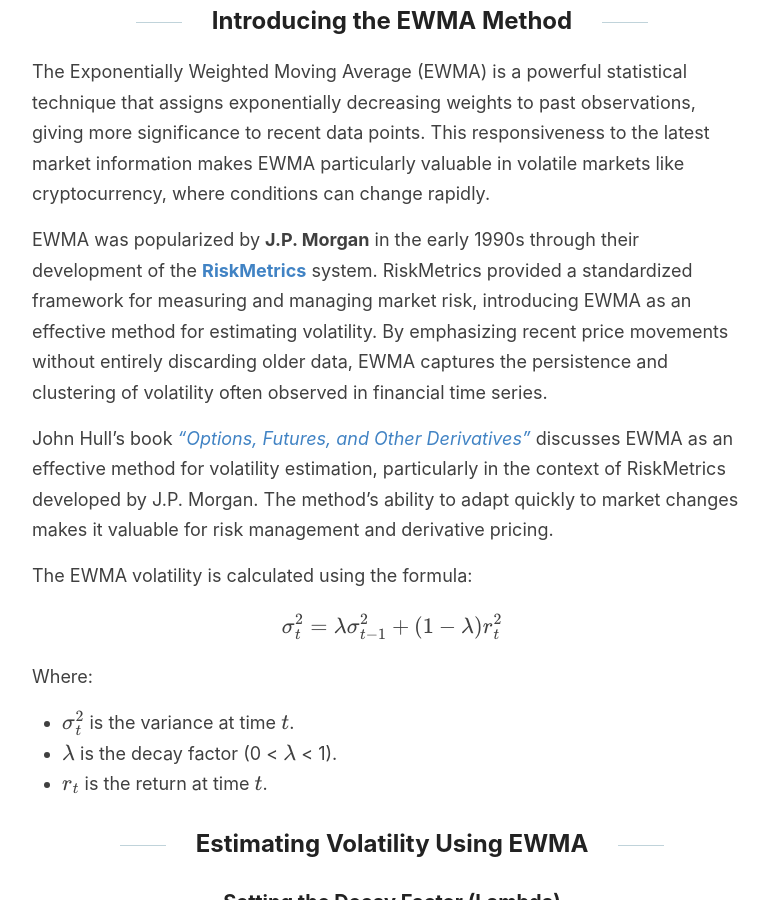
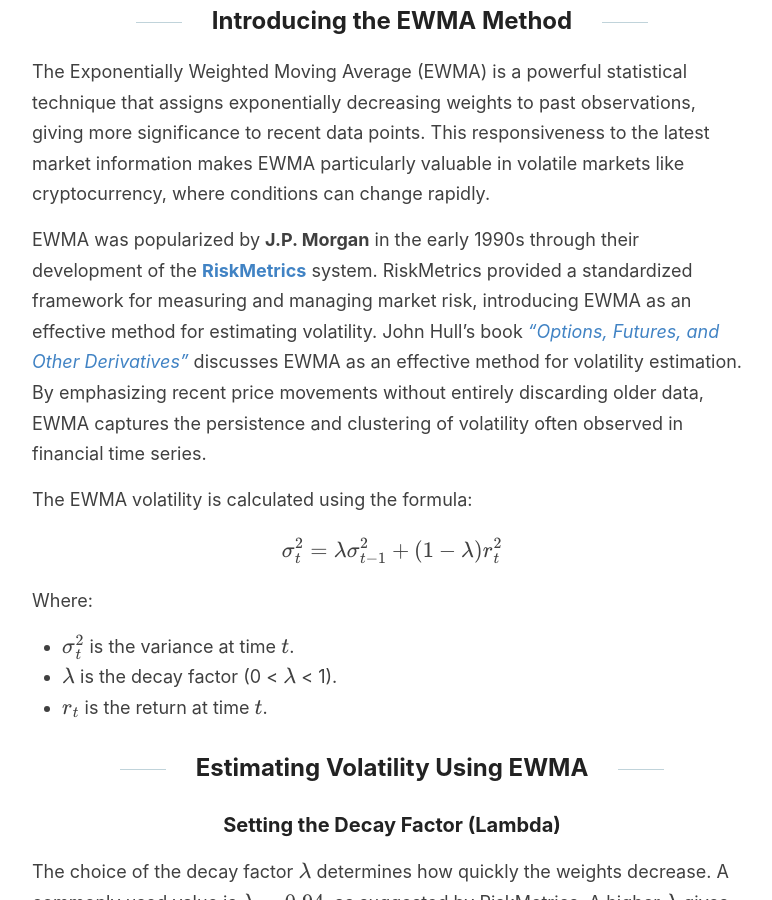
Before and after one commit to Zaltarba/blog, a Jekyll site: the page built from _posts/2024-09-20-BitcoinVolatility-1.md, in a window 1280 px wide and 900 px high, scrolled down 5204 px. Shown: the whole window, without its empty margins (248-1020 px from the left). Built offline with Jekyll 4.4.1, drawn with Linux system fonts in a browser that asks for light colours; formulas are drawn with MathJax 3.

Commit message:
Update 2024-09-20-BitcoinVolatility-1.md

```diff
--- a/_posts/2024-09-20-BitcoinVolatility-1.md
+++ b/_posts/2024-09-20-BitcoinVolatility-1.md
@@ -137,9 +137,7 @@ plt.show()
 
 The Exponentially Weighted Moving Average (EWMA) is a powerful statistical technique that assigns exponentially decreasing weights to past observations, giving more significance to recent data points. This responsiveness to the latest market information makes EWMA particularly valuable in volatile markets like cryptocurrency, where conditions can change rapidly.
 
-EWMA was popularized by **J.P. Morgan** in the early 1990s through their development of the [**RiskMetrics**](https://www.phy.pmf.unizg.hr/~bp/TD4ePt_2.pdf) system. RiskMetrics provided a standardized framework for measuring and managing market risk, introducing EWMA as an effective method for estimating volatility. By emphasizing recent price movements without entirely discarding older data, EWMA captures the persistence and clustering of volatility often observed in financial time series.
-
-John Hull's book [*"Options, Futures, and Other Derivatives"*](https://archive.org/details/options-futures-et-autres-actifs-derives) discusses EWMA as an effective method for volatility estimation, particularly in the context of RiskMetrics developed by J.P. Morgan. The method's ability to adapt quickly to market changes makes it valuable for risk management and derivative pricing.
+EWMA was popularized by **J.P. Morgan** in the early 1990s through their development of the [**RiskMetrics**](https://www.phy.pmf.unizg.hr/~bp/TD4ePt_2.pdf) system. RiskMetrics provided a standardized framework for measuring and managing market risk, introducing EWMA as an effective method for estimating volatility. John Hull's book [*"Options, Futures, and Other Derivatives"*](https://archive.org/details/options-futures-et-autres-actifs-derives) discusses EWMA as an effective method for volatility estimation. By emphasizing recent price movements without entirely discarding older data, EWMA captures the persistence and clustering of volatility often observed in financial time series.
 
 The EWMA volatility is calculated using the formula:
 
```
